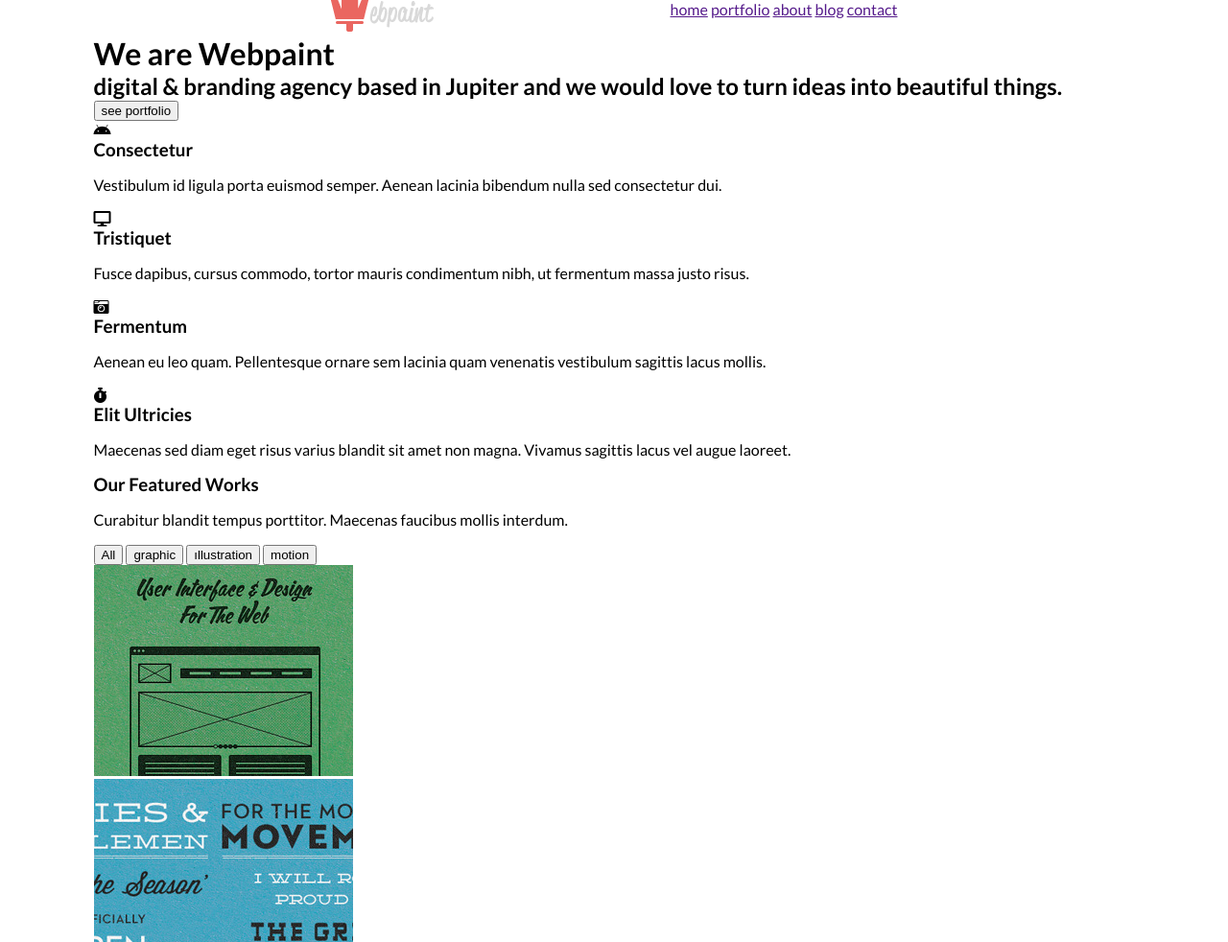
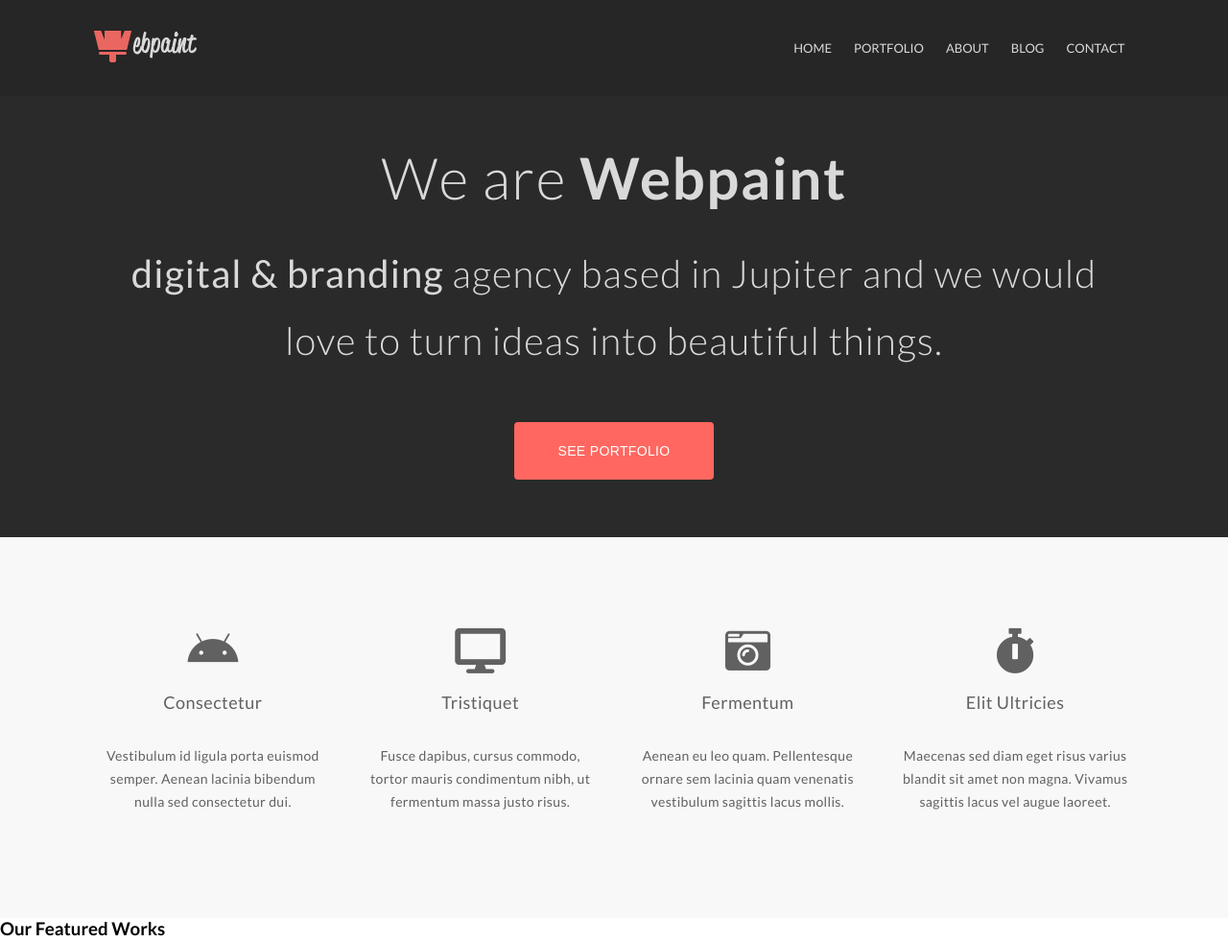
Before and after one commit to Zapotichna/Webpain, a website: page index.html in a window 1280 px wide. Shown: the top 982 px of the page at 96% size. Drawn offline with Linux system fonts and the light colour scheme.

Commit message:
added styles to section services

```diff
--- a/index.html
+++ b/index.html
@@ -14,50 +14,49 @@
     <header class="header">
         <div class="container">
             <div class="header-top">
-                <a href="#"><img src="./img/logo.png" alt=""></a>
+                <a class="header-logo" href="#"><img src="./img/logo.png" alt=""></a>
                 <nav class="nav">
-                    <a href="" class="nav-item">home</a>
-                    <a href="" class="nav-item">portfolio</a>
-                    <a href="" class="nav-item">about</a>
-                    <a href="" class="nav-item">blog</a>
-                    <a href="" class="nav-item">contact</a>
+                    <a href="#" class="nav-item">home</a>
+                    <a href="#" class="nav-item">portfolio</a>
+                    <a href="#" class="nav-item">about</a>
+                    <a href="#" class="nav-item">blog</a>
+                    <a href="#" class="nav-item">contact</a>
                 </nav>
-            </div>
-            <div class="header-middle">
-                <h1 class="header-content__title">We are <span>Webpaint</span></h1>
-                <h2 class="header-content__subtitle">digital & branding agency based in Jupiter and we would love to turn ideas into beautiful things.</h2>
-                <button class="btn">see portfolio</button>
             </div>
         </div>
     </header>
-    <section class="serveces">
+    <section class="main">
+        <h1 class="main-content__title">We are <span>Webpaint</span></h1>
+        <h2 class="main-content__subtitle"><span>digital & branding</span> agency based in Jupiter and we would love to turn ideas into beautiful things.</h2>
+        <button class="button">see portfolio</button>
+    </section>
+    <section class="services">
         <div class="container">
             <div class="row">
-                <div class="col">
-                    <i class="fab fa-android"></i>
-                    <h3>Consectetur</h3>
-                    <p>Vestibulum id ligula porta  euismod semper. Aenean lacinia bibendum nulla sed consectetur dui.</p>
+                <div class="col col-25">
+                    <i class="fab fa-android services-icon"></i>
+                    <h3 class="services-title">Consectetur</h3>
+                    <p class="services-description">Vestibulum id ligula porta  euismod semper. Aenean lacinia bibendum nulla sed consectetur dui.</p>
                 </div>
-                <div class="col">
-                    <i class="fas fa-desktop"></i>
-                    <h3>Tristiquet</h3>
-                    <p>Fusce dapibus, cursus commodo, tortor mauris condimentum nibh, ut fermentum massa justo risus.</p>
+                <div class="col col-25">
+                    <i class="fas fa-desktop services-icon"></i>
+                    <h3 class="services-title">Tristiquet</h3>
+                    <p class="services-description">Fusce dapibus, cursus commodo, tortor mauris condimentum nibh, ut fermentum massa justo risus.</p>
                 </div>
-                <div class="col">
-                    <i class="fas fa-camera-retro"></i>
-                    <h3>Fermentum</h3>
-                    <p>Aenean eu leo quam. Pellentesque ornare sem lacinia quam venenatis vestibulum sagittis lacus mollis.</p>
+                <div class="col col-25">
+                    <i class="fas fa-camera-retro services-icon"></i>
+                    <h3 class="services-title">Fermentum</h3>
+                    <p class="services-description">Aenean eu leo quam. Pellentesque ornare sem lacinia quam venenatis vestibulum sagittis lacus mollis.</p>
                 </div>
-                <div class="col">
-                    <i class="fas fa-stopwatch"></i>
-                    <h3>Elit Ultricies</h3>
-                    <p>Maecenas sed diam eget risus varius blandit sit amet non magna. Vivamus sagittis lacus vel augue laoreet.</p>
+                <div class="col col-25">
+                    <i class="fas fa-stopwatch services-icon"></i>
+                    <h3 class="services-title">Elit Ultricies</h3>
+                    <p class="services-description">Maecenas sed diam eget risus varius blandit sit amet non magna. Vivamus sagittis lacus vel augue laoreet.</p>
                 </div>
             </div>
         </div>
     </section>
     <section class="portfolio">
-        <div class="container">
         <div class="portfolio-title">
             <h3 class="title">Our Featured Works</h3>
             <p class="description">Curabitur blandit tempus porttitor. Maecenas faucibus mollis interdum.</p>
@@ -68,6 +67,7 @@
             <button>ıllustration</button>
             <button>motion</button>
         </div>
+        <div class="container">
             <div class="row">
                 <div class="col">
                     <div class="portfolio-img">
@@ -133,7 +133,6 @@
         </div>
     </section>
     <footer>
-        <div class="container">
         <div class="footer-content">
             <h3 class="footer-title title"></h3>
             <p class="description">Vestibulum id ligula porta felis euismod semper,malesuada euismod.</p>
@@ -163,7 +162,6 @@
                 </div>
             </div>
         </div>
-        </div>
     </footer>
 </body>
 </html>
--- a/style.css
+++ b/style.css
@@ -2,6 +2,7 @@
 :root{
   --mainFont:'Lato';
   --navColor: #262626;
+  --servicesColor: #616161;
 }
 *,
 *::before,
@@ -21,6 +22,21 @@ body {
   margin: 0;
   font-family: var(--mainFont);
 }
+/* Grid */
+.row{
+  display: flex;
+  flex-wrap: wrap;
+  margin-left: -15px;
+  margin-right: -15px;
+}
+.col {
+  flex-basis: 100%;
+  padding-left: 15px;
+  padding-right: 15px;
+}
+.col-25{
+  flex-basis: 25%;
+}
 /* Container */
 .container{
   width: 100%;
@@ -30,7 +46,91 @@ body {
   padding-right: 15px;
 }
 /* Header */
+.header{
+  background-color: #262626;
+}
 .header-top{
   display: flex;
-  justify-content: space-evenly;
+  justify-content: space-between;
+  align-items: center;
+  min-height: 100px;
 }
+/* Navigation */
+.nav-item{
+  padding: 10px;
+  font-size: 13px;
+  font-weight: 400;
+  line-height: 24px;
+  text-transform: uppercase;
+  text-decoration: none;
+  color: #d9d9d9;
+}
+.nav-item:hover{
+  color: #ff6760;
+}
+/* Main */
+.main{
+  padding: 60px 0;
+  background-color: #2a2a2a;
+  color: #d9d9d9;
+  text-align: center;
+}
+.main-content__title{
+  margin-bottom: 40px;
+  font-size: 60px;
+  font-weight: 300;
+  letter-spacing: 1.5px;
+  line-height: 50px;
+}
+.main-content__title span{
+  font-weight: 700;
+}
+.main-content__subtitle{
+  max-width: 1061px;
+  margin: 0 auto 50px;
+  font-size: 40px;
+  font-weight: 300;
+  letter-spacing: 1px;
+  line-height: 70px;
+}
+.main-content__subtitle span{
+  font-weight: 400;
+}
+/* Button */
+.button{
+  padding: 5px 45px;
+  font-size: 14px;
+  font-weight: 400;
+  line-height: 50px;
+  text-transform: uppercase;
+  letter-spacing: 0.35px;
+  color: #ffffff;
+  background-color:  #ff6760;
+  border: none;
+  border-radius: 4px ;
+}
+/* Services */
+.services{
+  padding-top: 95px;
+  padding-bottom: 95px;
+  background-color: #f8f8f8;
+  text-align: center;
+}
+.services-icon{
+  font-size: 47px;
+  color: var(--servicesColor);
+}
+.services-title{
+  color: var(--servicesColor);
+  font-size: 18px;
+  font-weight: 400;
+  line-height: 60px;
+  letter-spacing: 0.45px;
+}
+.services-description{
+  color: var(--servicesColor);
+  font-size: 14px;
+  font-weight: 400;
+  line-height: 24px;
+  letter-spacing: 0.35px;
+}
```
Lines whose indentation alone changed are shown as unchanged.
